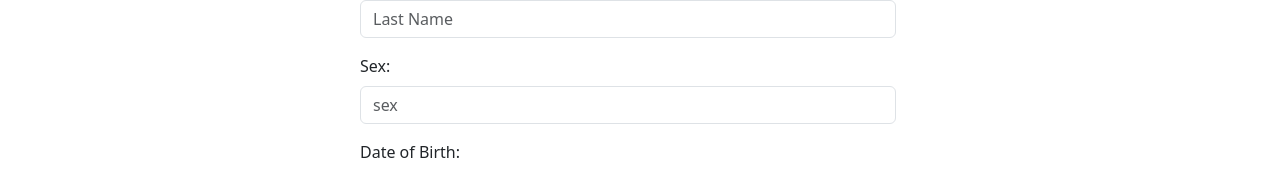
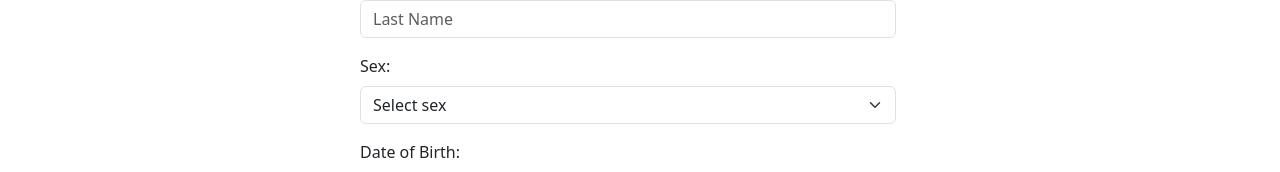
Before and after one commit to Mlew512/handOff, a React (Vite) app in the folder frontend/: page /patients/add in a window 1280 px wide. Shown: the part 256-428 px from the top of the page. Built offline with nearby package versions, Linux system fonts and the light colour scheme.

Commit message:
lets see how this goes

```diff
--- a/frontend/src/pages/AddPatient.jsx
+++ b/frontend/src/pages/AddPatient.jsx
@@ -11,7 +11,7 @@ const AddPatient = () => {
 
   const [firstName, setFirstName] = useState("");
   const [lastName, setLastName] = useState("");
-  const [sex, setSex] = useState("")
+  const [sex, setSex] = useState("");
   const [dateOfBirth, setDateOfBirth] = useState(null);
   const [allergies, setAllergies] = useState("");
   const [pmh, setPmh] = useState("");
@@ -26,13 +26,13 @@ const AddPatient = () => {
     };
 
     const data = {
-        first_name: firstName,
-        last_name : lastName,
-        sex: sex,
-        date_of_birth: dateOfBirth,
-        allergies :allergies,
-        past_medical_history : pmh,
-        medical_id: medicalId
+      first_name: firstName,
+      last_name: lastName,
+      sex: sex,
+      date_of_birth: dateOfBirth,
+      allergies: allergies,
+      past_medical_history: pmh,
+      medical_id: medicalId,
     };
 
     console.log(data);
@@ -50,7 +50,21 @@ const AddPatient = () => {
       console.error(err);
     }
   };
+  const getCurrentDate = () => {
+    const today = new Date();
+    const year = today.getFullYear();
+    let month = today.getMonth() + 1;
+    let day = today.getDate();
 
+    if (month < 10) {
+      month = `0${month}`; // Add leading zero if month is less than 10
+    }
+    if (day < 10) {
+      day = `0${day}`; // Add leading zero if day is less than 10
+    }
+
+    return `${year}-${month}-${day}`;
+  };
   return (
     <Row id="patientsPage" style={{ padding: "0 10vmin" }}>
       <Col md={6} className="mx-auto">
@@ -83,17 +97,19 @@ const AddPatient = () => {
             />
           </div>
           <div className="mb-3">
-            <label htmlFor="lastName" className="form-label">
+            <label htmlFor="sex" className="form-label">
               Sex:
             </label>
-            <input
-              type="text"
-              className="form-control"
+            <select
+              className="form-select"
               id="sex"
-              placeholder="sex"
-              value={lastName}
+              value={sex}
               onChange={(e) => setSex(e.target.value)}
-            />
+            >
+              <option value="">Select sex</option>
+              <option value="male">Male</option>
+              <option value="female">Female</option>
+            </select>
           </div>
           <div className="mb-3">
             <label htmlFor="dateOfBirth" className="form-label">
@@ -103,10 +119,12 @@ const AddPatient = () => {
               type="date"
               className="form-control"
               id="dateOfBirth"
+              max={getCurrentDate()} // Set the max attribute to the current date
               value={dateOfBirth}
               onChange={(e) => setDateOfBirth(e.target.value)}
             />
           </div>
+
           <div className="mb-3">
             <label htmlFor="allergies" className="form-label">
               Allergies:
```
Also changed, not shown: 2 other files (tests, documents, lock files or other folders).
